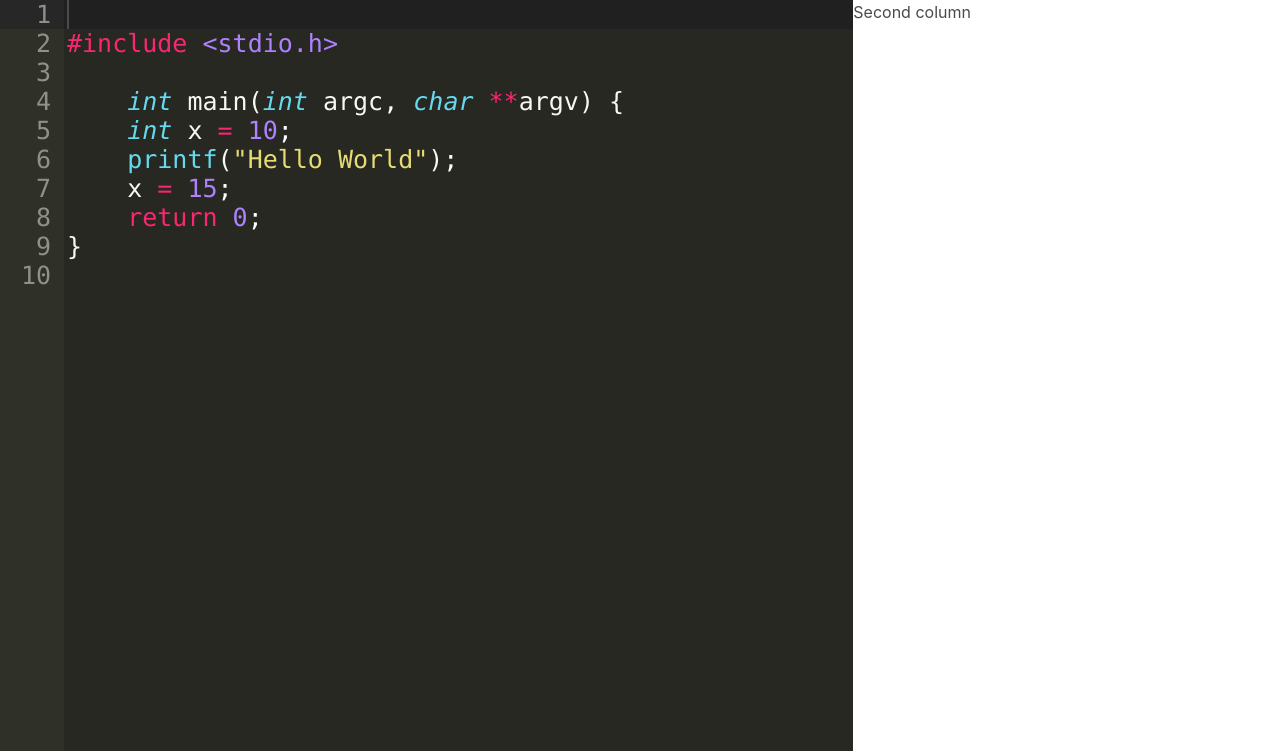
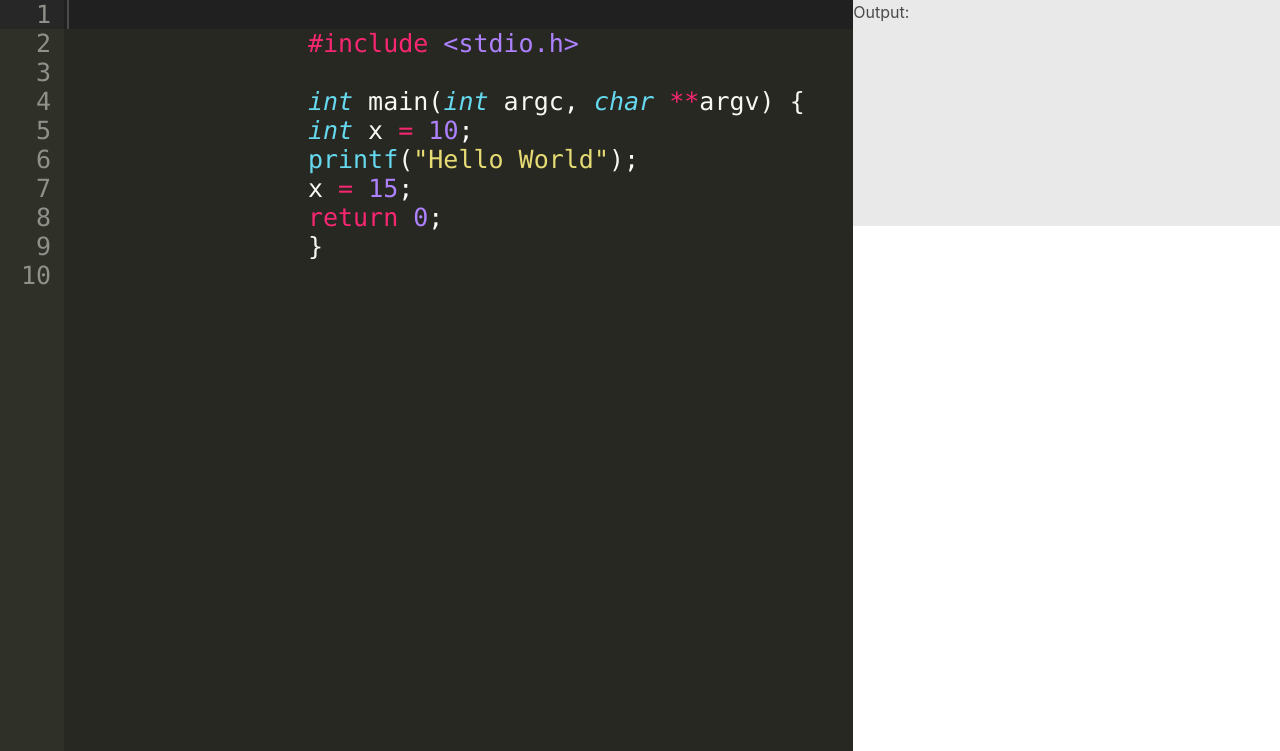
Before and after one commit to tisd/see, a Flask app: page / in a window 1280 px wide. Shown: the top 751 px of the page. Run offline with Flask 2, Linux system fonts and the light colour scheme; some libraries are stand-ins or nearby versions.

Commit message:
Added output display

```diff
--- a/templates/main.html
+++ b/templates/main.html
@@ -22,6 +22,12 @@
             height: 100%;
             border-color: black;
             font-size: 25px;
+        }
+
+        .output {
+            background: #e9e9e9;
+            width: 100%;
+            height: 30%;
         }
     </style>
     <link rel="stylesheet" href="public/bulma.css">
@@ -54,7 +60,10 @@
             </div>
         </div>
         <div class="column ">
-            Second column
+            <div class="output">
+                <h3>Output:</h3> <br>
+                <p id="result"></p>
+            </div>
         </div>
     </div>
 
@@ -74,8 +83,9 @@
                 },
                 body: JSON.stringify({ source: source })
             });
-            const content = await rawResponse.json()
-            console.log(content)
+            const resp = await rawResponse.json()
+            console.log(resp)
+            document.getElementById("result").innerText = resp.output
         }
 
         async function pause() {
--- a/worker.py
+++ b/worker.py
@@ -1,10 +1,11 @@
 # code execuation related functions
 
 import subprocess
-import lldb
+# import lldb
 import os
+from subprocess import PIPE
 
-STD_PATH = '/home/sd/code/c/'
+STD_PATH = '/home/zd/code/c/'
 STD_FILENAME = 'source.c'
 STD_EXE = 'a.out'
 
@@ -16,27 +17,27 @@
 
 
 def compile():
-    proc = subprocess.run(['clang', '-g', STD_PATH + STD_FILENAME, '-o', STD_PATH + STD_EXE], capture_output=True)
+    proc = subprocess.run(['gcc', '-g', STD_PATH + STD_FILENAME, '-o', STD_PATH + STD_EXE], stdout=PIPE, stderr=PIPE)
     return proc.stderr, proc.stdout
 
 
 def get_program_output():
-    proc = subprocess.run([STD_PATH + STD_EXE], capture_output=True)
+    proc = subprocess.run([STD_PATH + STD_EXE], stdout=PIPE, stderr=PIPE)
     return proc.stderr, proc.stdout
 
-def load_in_lldb():
+# def load_in_lldb():
     # Path to executable
-    exe = STD_PATH + STD_EXE
+    # exe = STD_PATH + STD_EXE
 
     # debugger instance
-    debugger = lldb.SBDebugger.Create()
-    debugger.SetAsync(False)
+    # debugger = lldb.SBDebugger.Create()
+    # debugger.SetAsync(False)
 
-    target = debugger.CreateTargetWithFileAndArch(exe, lldb.LLDB_ARCH_DEFAULT)
+    # target = debugger.CreateTargetWithFileAndArch(exe, lldb.LLDB_ARCH_DEFAULT)
 
-    if target:
-        # set a breakpoint at main
-        main_bp = target.BreakpointCreateByName(
-            "main", target.GetExecutable().GetFilename())
+    # if target:
+    #     # set a breakpoint at main
+    #     main_bp = target.BreakpointCreateByName(
+    #         "main", target.GetExecutable().GetFilename())
 
-        print (main_bp)
+    #     print (main_bp)
```
Lines whose indentation alone changed are shown as unchanged.
